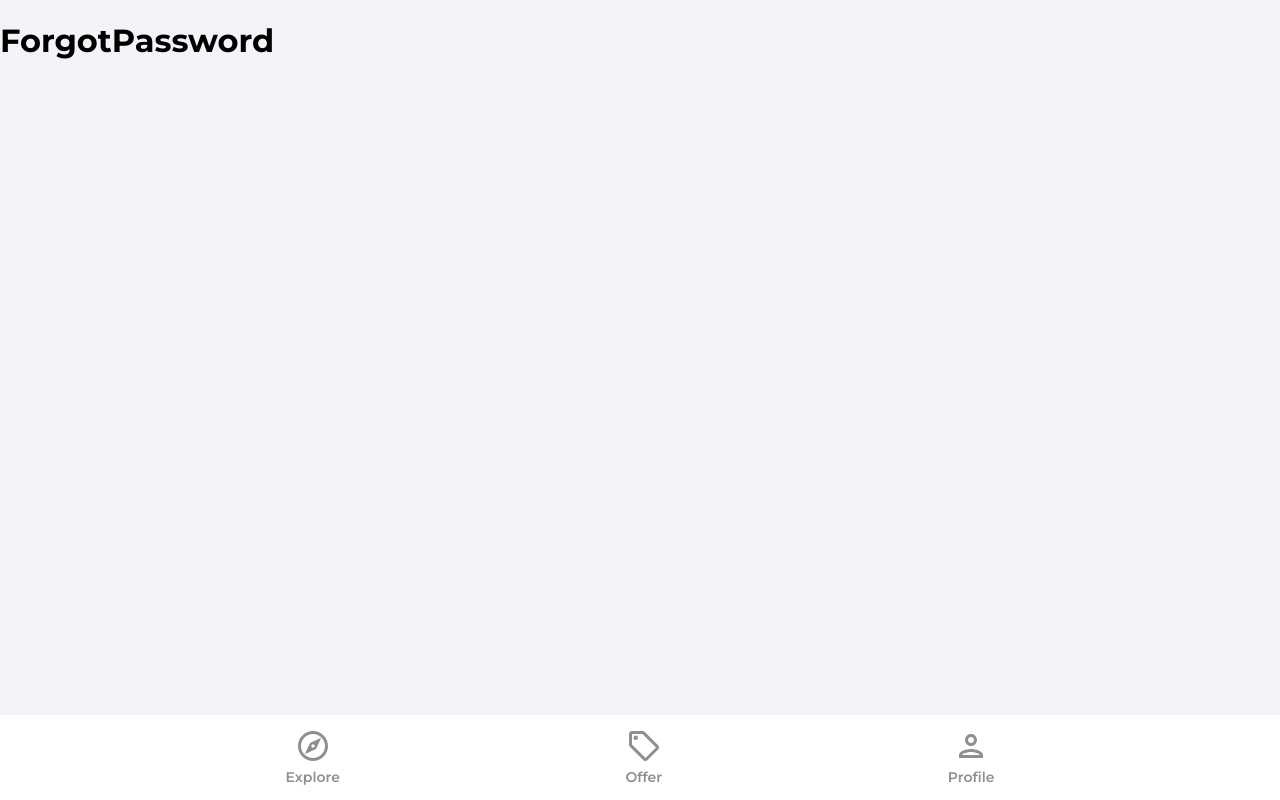
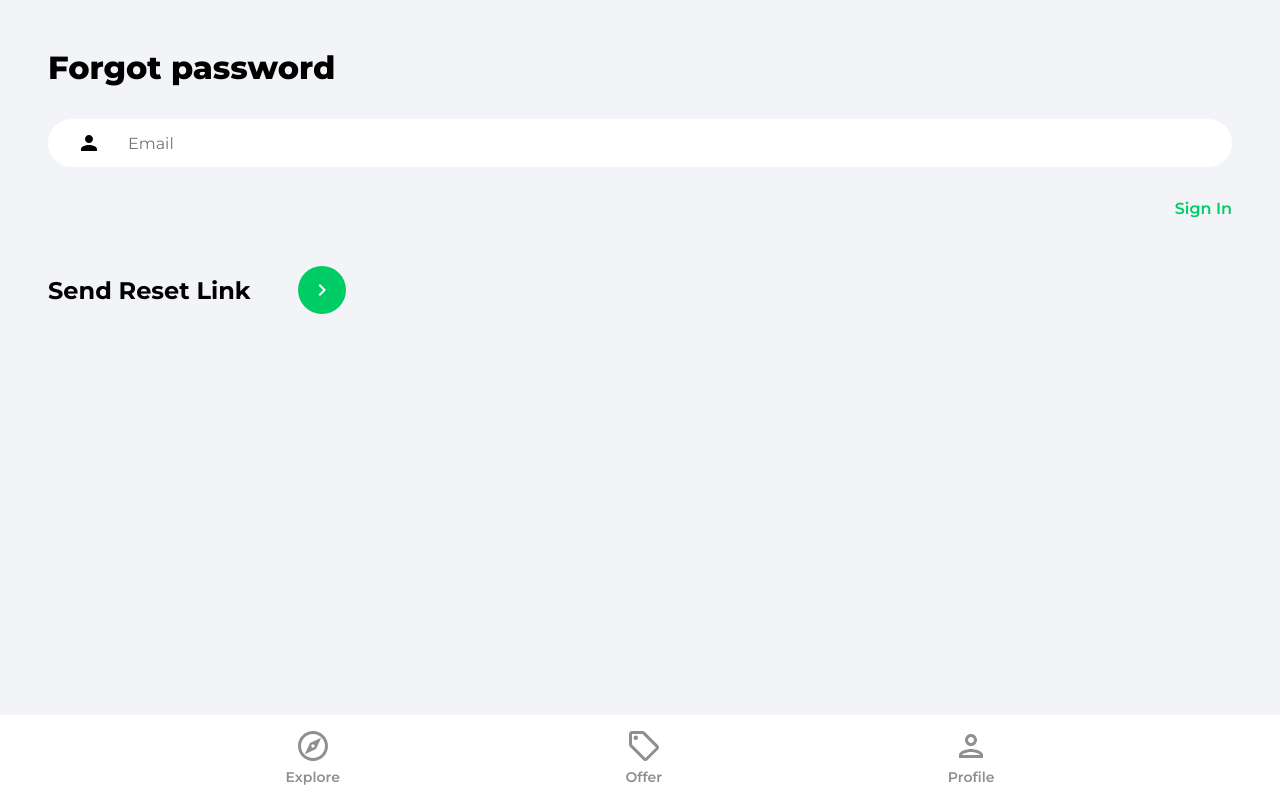
Before and after one commit to SsewaguddeDavid/marketplace-app, a React (Vite) app: page /forgot-password in a window 1280 px wide. Built offline with nearby package versions, Linux system fonts and the light colour scheme.

Commit message:
add forgot password page

```diff
--- a/src/pages/ForgotPassword.jsx
+++ b/src/pages/ForgotPassword.jsx
@@ -1,5 +1,62 @@
+import { useState } from "react";
+import { Link } from "react-router-dom";
+import { getAuth, sendPasswordResetEmail } from "firebase/auth";
+import { toast } from "react-toastify";
+// import arrowRightIcon from "../assets/svg/keyboardArrowRightIcon.svg";
 const ForgotPassword = () => {
-  return <h1>ForgotPassword</h1>;
+  const [email, setEmail] = useState("");
+
+  const onChange = (e) => setEmail(e.target.value);
+  const onSubmit = async (e) => {
+    e.preventDefault();
+
+    try {
+      const auth = getAuth();
+      await sendPasswordResetEmail(auth, email);
+      toast.success("Email was sent");
+    } catch (error) {
+      toast.error("Could not send reset email");
+    }
+  };
+  return (
+    <div className="pageContainer">
+      <header>
+        <p className="pageHeader">Forgot password</p>
+      </header>
+      <main>
+        <form onSubmit={onSubmit}>
+          <input
+            type="email"
+            id="email"
+            className="emailInput"
+            placeholder="Email"
+            value={email}
+            onChange={onChange}
+          />
+          <Link className="forgotPasswordLink" to="/signin">
+            Sign In{" "}
+          </Link>
+
+          <div className="signInBar">
+            <div className="signInText">Send Reset Link</div>
+            <button className="signInButton">
+              <svg
+                xmlns="http://www.w3.org/2000/svg"
+                height="24px"
+                viewBox="0 0 24 24"
+                width="24px"
+                fill="currentColor"
+                style={{ color: "#ffffff" }}
+              >
+                <path d="M0 0h24v24H0V0z" fill="none" />
+                <path d="M8.59 16.59L13.17 12 8.59 7.41 10 6l6 6-6 6-1.41-1.41z" />
+              </svg>
+            </button>
+          </div>
+        </form>
+      </main>
+    </div>
+  );
 };
 
 export default ForgotPassword;
```
